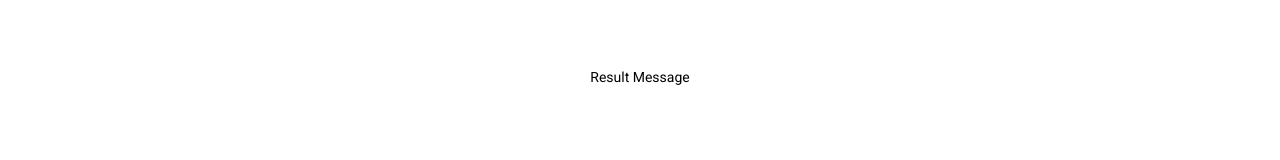
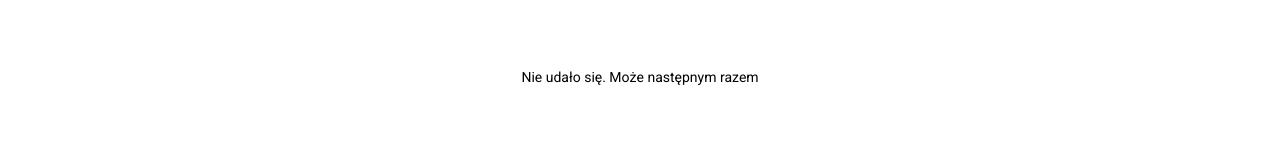
Before and after one commit to karin-on/scrabble-workout-in-vue, a Vue app: page /result in a window 1280 px wide. Shown: the part 246-406 px from the top of the page. Built offline with nearby package versions, Linux system fonts and the light colour scheme.

Commit message:
Check game result, adjust result messages. Disable backspace when Submit is visible

```diff
--- a/src/components/CorrectWords.vue
+++ b/src/components/CorrectWords.vue
@@ -1,23 +1,47 @@
 <template>
   <section class="correct-words">
-    <h2 class="correct-words__title">Poprawne {{ wordForm }} to:</h2>
+    <h2 class="correct-words__title">{{ message }}</h2>
     <p class="correct-words__par">{{ correctWords }}</p>
   </section>
 </template>
 
 
 <script lang="ts">
-import { Component, Vue } from 'vue-property-decorator';
+import { Component, Prop, Vue } from 'vue-property-decorator';
 import { store } from '@/main';
 
 @Component
 export default class CorrectWords extends Vue {
+  @Prop({ required: true, type: Boolean })
+  answerIsCorrect!: boolean;
+
   get wordForm(): string {
-    return this.correctWords.length > 1 ? 'słowa' : 'słowo';
+    if ((this.answerIsCorrect && store.correctWords.length > 2)
+      || (!this.answerIsCorrect && store.correctWords.length > 1)) {
+      return 'słowa';
+    }
+
+    return 'słowo';
   }
 
   get correctWords(): string {
-    return store.correctWords.join(', ');
+    const wordsToDisplay: string[] = [...store.correctWords];
+    if (this.answerIsCorrect) {
+      const index = wordsToDisplay.findIndex(word => word === store.answer);
+      wordsToDisplay.splice(index, 1);
+    }
+
+    return wordsToDisplay.join(', ');
+  }
+
+  get message(): string {
+    if (this.answerIsCorrect && store.correctWords.length === 1) {
+      return 'Brak innych możliwych odpowiedzi';
+    }
+
+    return this.answerIsCorrect
+      ? `Inne poprawne ${this.wordForm} to:`
+      : `Poprawne ${this.wordForm} to:`;
   }
 }
 </script>
--- a/src/components/ResultMessage.vue
+++ b/src/components/ResultMessage.vue
@@ -1,13 +1,20 @@
 <template>
   <section class="result-message">
-    <h2 class="result-message__title">Result Message</h2>
+    <h2 class="result-message__title">{{ resultMessage }}</h2>
   </section>
 </template>
 
 
 <script lang="ts">
-import { Component, Vue } from 'vue-property-decorator';
+import { Component, Prop, Vue } from 'vue-property-decorator';
 
 @Component
-export default class ResultMessage extends Vue {}
+export default class ResultMessage extends Vue {
+  @Prop({ required: true, type: Boolean })
+  answerIsCorrect!: boolean;
+
+  get resultMessage(): string {
+    return this.answerIsCorrect ? 'Gratulacje! Jest to poprawna odpowiedź!' : 'Nie udało się. Może następnym razem';
+  }
+}
 </script>
--- a/src/views/Game.vue
+++ b/src/views/Game.vue
@@ -2,7 +2,7 @@
   <main class="view -game">
     <Timer />
     <LetterSlots :currentAnswer="currentAnswer" />
-    <Backspace :active="!!currentAnswer.length"/>
+    <Backspace :active="backspaceIsActive"/>
     <Tiles :letters="letters" v-if="!submitIsVisible" />
     <Submit v-if="submitIsVisible" @submit="submit" @cancel="cancelSubmit" />
   </main>
@@ -72,6 +72,12 @@ export default class Game extends Vue {
     eventBus.$off('letter-deleted');
   }
 
+  get backspaceIsActive(): boolean {
+    const { length } = this.currentAnswer;
+    return (!!length && length < WORD_LENGTH)
+      || (length === WORD_LENGTH && !this.submitIsVisible);
+  }
+
   handleLetterSelection(letterId: string): void {
     const selectedLetter: LetterObject = this.letters
       .find(({ id }) => id === letterId)!;
--- a/src/views/Result.vue
+++ b/src/views/Result.vue
@@ -1,8 +1,8 @@
 <template>
   <main class="view -result">
     <Answer />
-    <ResultMessage />
-    <CorrectWords />
+    <ResultMessage :answerIsCorrect="answerIsCorrect" />
+    <CorrectWords :answerIsCorrect="answerIsCorrect" />
     <PlayAgain />
   </main>
 </template>
@@ -10,6 +10,7 @@
 
 <script lang="ts">
 import { Component, Vue } from 'vue-property-decorator';
+import { store } from '@/main';
 import {
   Answer,
   CorrectWords,
@@ -25,5 +26,9 @@ import {
     ResultMessage,
   },
 })
-export default class Result extends Vue {}
+export default class Result extends Vue {
+  get answerIsCorrect(): boolean {
+    return store.correctWords.includes(store.answer);
+  }
+}
 </script>
```
